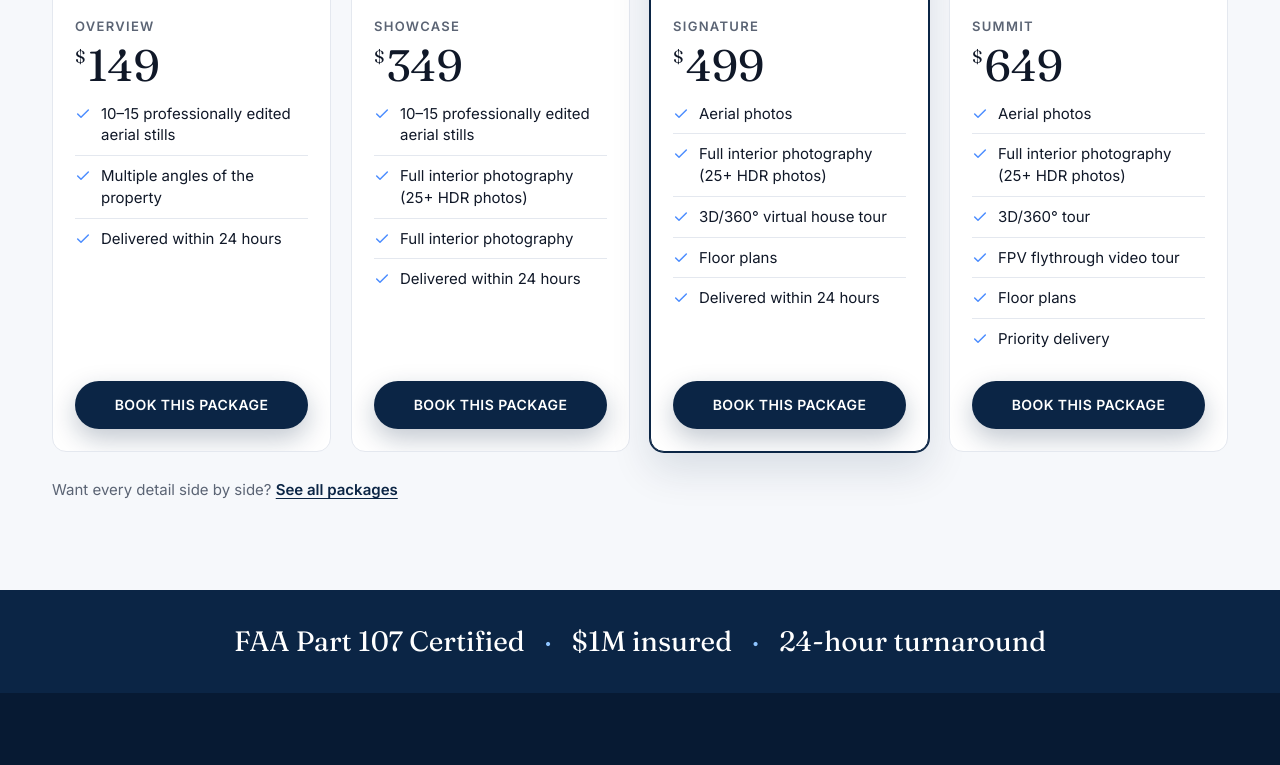
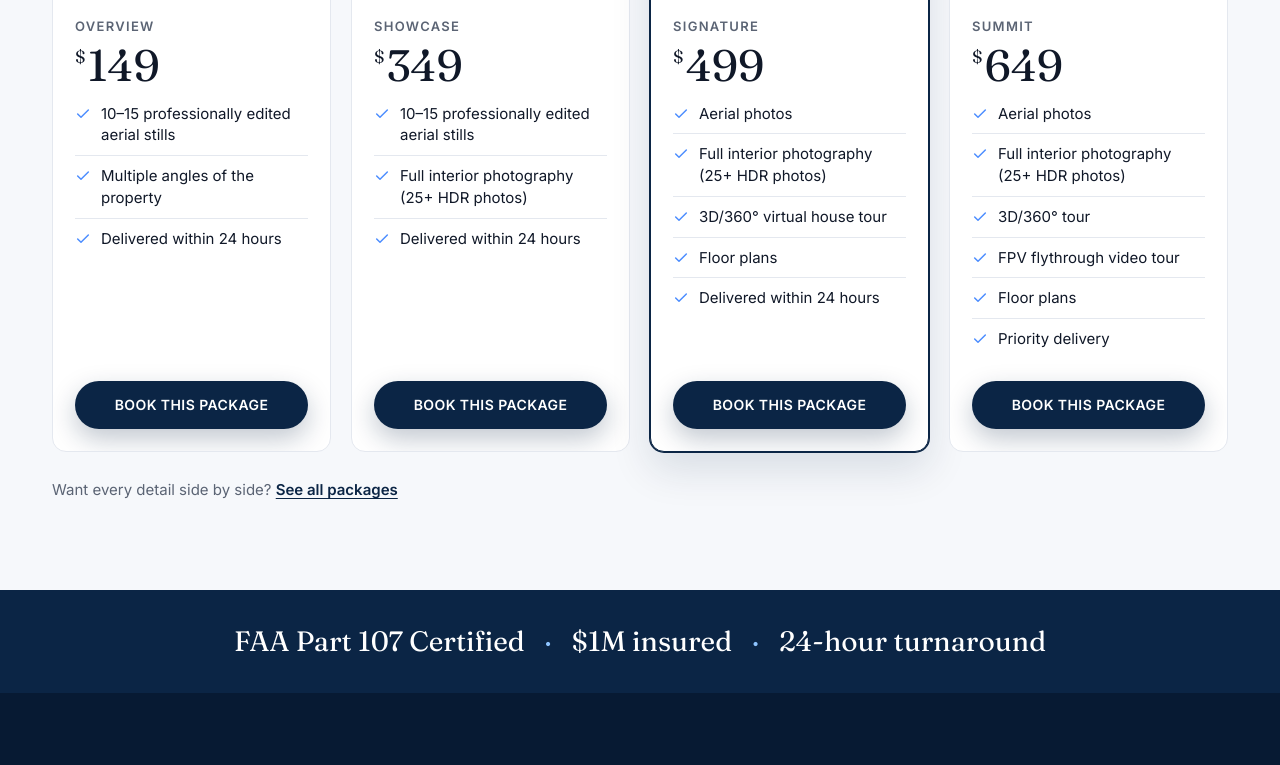
Before and after one commit to HadiAltusAerials/altus-aerials-site, a website: page site/index.html in a window 1280 px wide. Shown: the part 5075-5840 px from the top of the page. Drawn offline with nearby package versions, Linux system fonts and the light colour scheme.

Commit message:
Remove duplicate Showcase bullet

```diff
--- a/site/index.html
+++ b/site/index.html
@@ -115,7 +115,7 @@
         <div class="body">
           <h3>Showcase</h3>
           <p class="price"><sup>$</sup>349</p>
-          <ul><li><svg viewBox="0 0 24 24" fill="none" stroke="currentColor" stroke-width="2.2" stroke-linecap="round" stroke-linejoin="round" aria-hidden="true"><path d="M20 6 9 17l-5-5"/></svg><span>10–15 professionally edited aerial stills</span></li><li><svg viewBox="0 0 24 24" fill="none" stroke="currentColor" stroke-width="2.2" stroke-linecap="round" stroke-linejoin="round" aria-hidden="true"><path d="M20 6 9 17l-5-5"/></svg><span>Full interior photography (25+ HDR photos)</span></li><li><svg viewBox="0 0 24 24" fill="none" stroke="currentColor" stroke-width="2.2" stroke-linecap="round" stroke-linejoin="round" aria-hidden="true"><path d="M20 6 9 17l-5-5"/></svg><span>Full interior photography</span></li><li><svg viewBox="0 0 24 24" fill="none" stroke="currentColor" stroke-width="2.2" stroke-linecap="round" stroke-linejoin="round" aria-hidden="true"><path d="M20 6 9 17l-5-5"/></svg><span>Delivered within 24 hours</span></li></ul>
+          <ul><li><svg viewBox="0 0 24 24" fill="none" stroke="currentColor" stroke-width="2.2" stroke-linecap="round" stroke-linejoin="round" aria-hidden="true"><path d="M20 6 9 17l-5-5"/></svg><span>10–15 professionally edited aerial stills</span></li><li><svg viewBox="0 0 24 24" fill="none" stroke="currentColor" stroke-width="2.2" stroke-linecap="round" stroke-linejoin="round" aria-hidden="true"><path d="M20 6 9 17l-5-5"/></svg><span>Full interior photography (25+ HDR photos)</span></li><li><svg viewBox="0 0 24 24" fill="none" stroke="currentColor" stroke-width="2.2" stroke-linecap="round" stroke-linejoin="round" aria-hidden="true"><path d="M20 6 9 17l-5-5"/></svg><span>Delivered within 24 hours</span></li></ul>
           <a class="btn btn-primary" href="/book?package=Showcase" aria-label="Book the Showcase package">Book this package</a>
         </div>
       </li>
```
